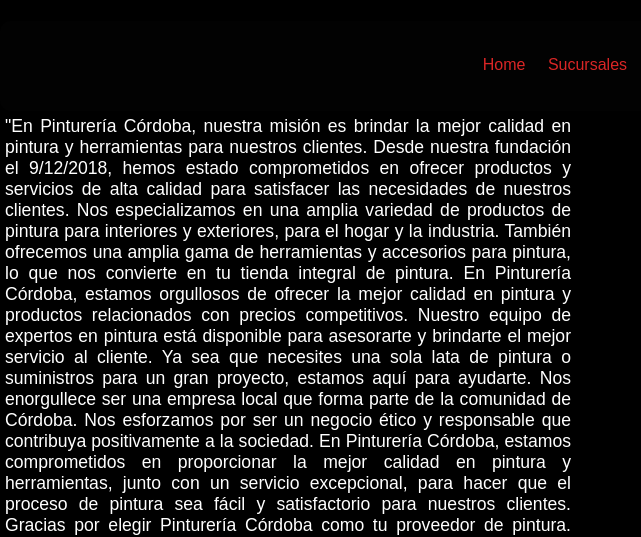
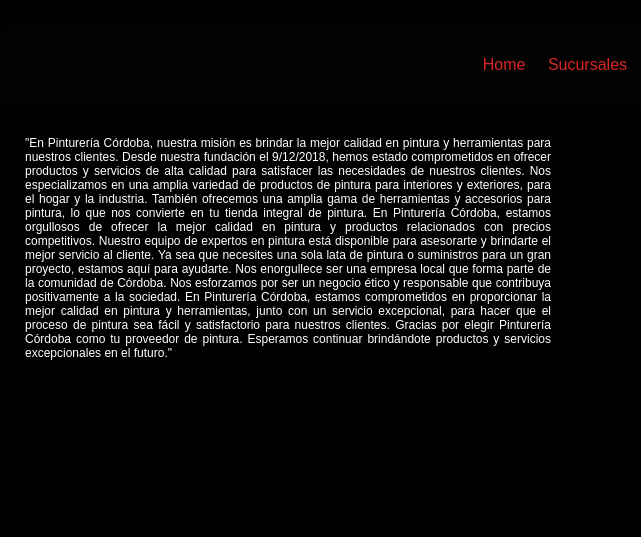
Before and after one commit to aarufe/Pinturer-a-Cordoba, a website: page Pages/QuienesSomos.html in a window 1280 px wide. Shown: the part 256-793 px from the top of the page, 0-641 px from the left. Drawn offline with nearby package versions, Linux system fonts and the light colour scheme.

Commit message:
Update Style.css

```diff
--- a/Scss/Style.css
+++ b/Scss/Style.css
@@ -64,8 +64,8 @@
 .Mains {
   grid-area: Mains;
   color: #ffffff;
-  font-size: 1.1rem;
-  padding: 5px;
+  font-size: 12px;
+  padding: 25px;
   text-align:justify;
 }
 
```
